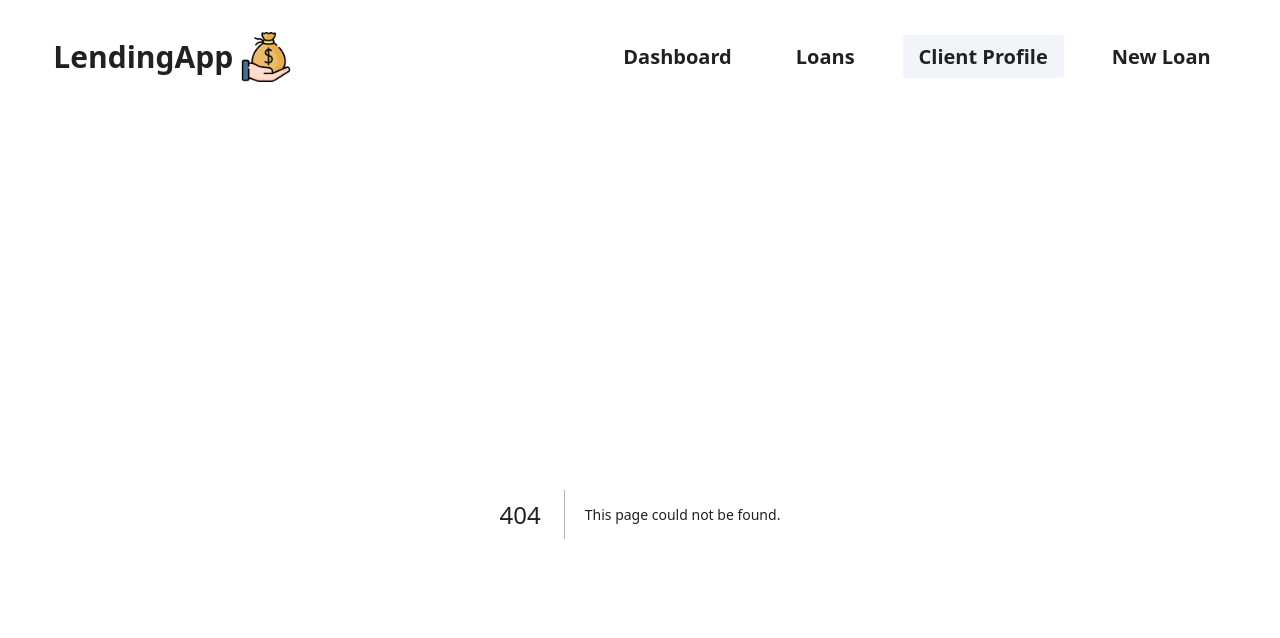
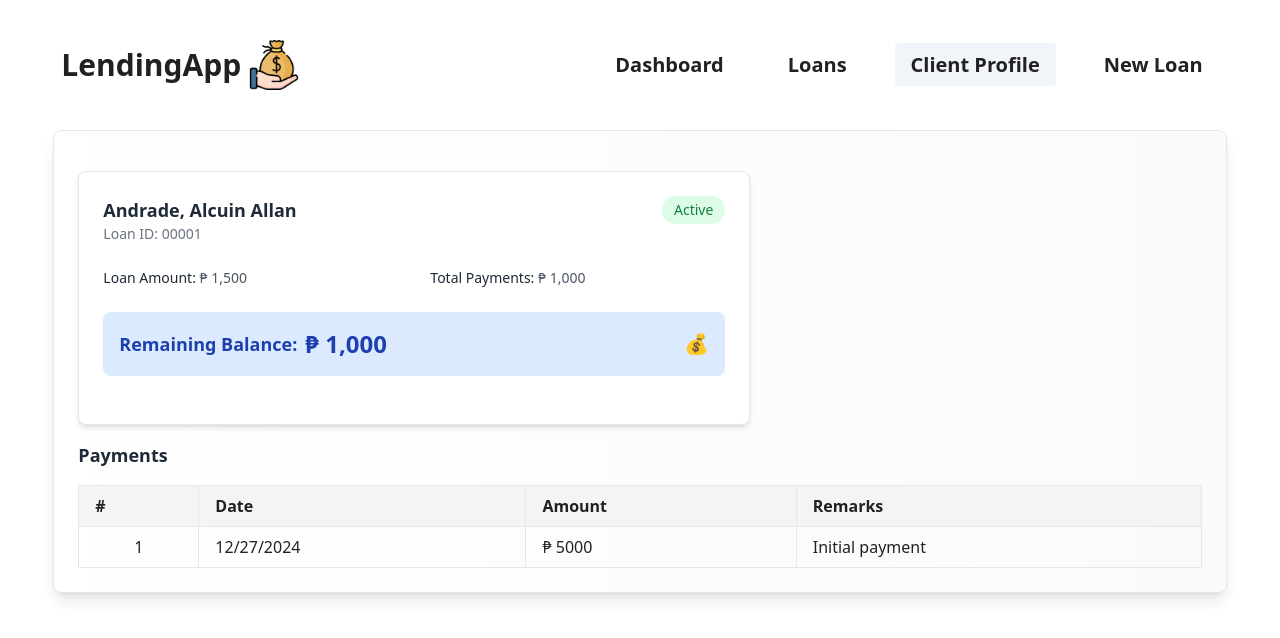
Before and after one commit to alcuin88/lending-app, a Next.js app: page /client-profile/1 in a window 1280 px wide. Before the commit this address had no page. Shown: the top 638 px of the page. Built offline with nearby package versions, Linux system fonts and the light colour scheme.

Commit message:
Add Loan details page

```diff
--- a/app/client-profile/@modal/[loan]/page.tsx
+++ /dev/null
@@ -1,40 +0,0 @@
-import ModalBackdrop from "@/components/client-profile/modal-backdrop";
-
-export default async function LoanDetailPage({
-  params,
-}: {
-  params: Promise<{ loan_id: number }>;
-}) {
-  return (
-    <>
-      <ModalBackdrop />
-      <dialog
-        className="px-8 rounded border-none shadow-sm max-w-3xl w-full bg-white"
-        open
-      >
-        <div className="w-full">
-          {(await params).loan_id}
-          <h1>payments</h1>
-          <div>
-            <table className="table-auto">
-              <thead>
-                <tr>
-                  <th>Date</th>
-                  <th>Amount</th>
-                  <th>Outstanding Amount</th>
-                </tr>
-              </thead>
-              <tbody>
-                <tr>
-                  <td>12/27/2024</td>
-                  <td>5000</td>
-                  <td>2000</td>
-                </tr>
-              </tbody>
-            </table>
-          </div>
-        </div>
-      </dialog>
-    </>
-  );
-}
--- a/app/client-profile/@modal/default.tsx
+++ /dev/null
@@ -1,3 +0,0 @@
-export default function ModalDefaultPage() {
-  return null;
-}
--- /dev/null
+++ b/app/client-profile/[loan]/not-found.tsx
@@ -0,0 +1,8 @@
+export default function NewsNotFoundPage() {
+  return (
+    <div id="error">
+      <h1>Not Found!</h1>
+      <p>Unfortunately, we could not find the requested article.</p>
+    </div>
+  );
+}
--- /dev/null
+++ b/app/client-profile/[loan]/page.tsx
@@ -0,0 +1,58 @@
+import LoanDetailCard from "@/components/client-profile/loan-detail-card";
+import { notFound } from "next/navigation";
+
+export default async function LoanDetailPage({
+  params,
+}: {
+  params: Promise<{ loan: number }>;
+}) {
+  const id = (await params).loan;
+  console.log(id);
+
+  if (!id) {
+    notFound();
+  }
+
+  return (
+    <div className="flex flex-col items-center justify-center bg-gradient-to-r from-white to-gray-50 p-6 w-full mt-4 rounded-lg shadow-lg border border-gray-200">
+      <div className="w-full">
+        <LoanDetailCard loan_id={id} />
+        <div>
+          <h3 className="text-lg font-semibold text-gray-800 mt-4 mb-4">
+            Payments
+          </h3>
+          <table className="table-auto w-full border-collapse border border-gray-200">
+            <thead>
+              <tr className="bg-gray-100">
+                <th className="py-2 px-4 border border-gray-200 text-left">
+                  #
+                </th>
+                <th className="py-2 px-4 border border-gray-200 text-left">
+                  Date
+                </th>
+                <th className="py-2 px-4 border border-gray-200 text-left">
+                  Amount
+                </th>
+                <th className="py-2 px-4 border border-gray-200 text-left">
+                  Remarks
+                </th>
+              </tr>
+            </thead>
+            <tbody>
+              <tr className="hover:bg-gray-50">
+                <td className="py-2 px-4 border border-gray-200 text-center">
+                  1
+                </td>
+                <td className="py-2 px-4 border border-gray-200">12/27/2024</td>
+                <td className="py-2 px-4 border border-gray-200 ">₱ 5000</td>
+                <td className="py-2 px-4 border border-gray-200">
+                  Initial payment
+                </td>
+              </tr>
+            </tbody>
+          </table>
+        </div>
+      </div>
+    </div>
+  );
+}
--- a/app/client-profile/layout.tsx
+++ /dev/null
@@ -1,13 +0,0 @@
-interface props {
-  children: React.ReactNode;
-  modal: React.ReactNode;
-}
-
-export default function NewsDetailLayout({ children, modal }: props) {
-  return (
-    <>
-      {modal}
-      {children}
-    </>
-  );
-}
--- /dev/null
+++ b/components/client-profile/loan-detail-card.tsx
@@ -0,0 +1,41 @@
+export default function LoanDetailCard({ loan_id }: { loan_id: number }) {
+  return (
+    <div className="flex flex-col bg-white p-6 w-full max-w-2xl mt-4 rounded-lg shadow-md border border-gray-200">
+      {/* Header Section */}
+      <div className="flex justify-between items-start mb-6">
+        <div>
+          <h2 className="text-lg font-bold text-gray-800">{`Andrade, Alcuin Allan`}</h2>
+          <p className="text-sm text-gray-500">{`Loan ID: ${loan_id
+            .toString()
+            .padStart(5, "0")}`}</p>
+        </div>
+        <div className="bg-green-100 text-green-700 px-3 py-1 rounded-full text-sm font-medium">
+          Active
+        </div>
+      </div>
+
+      {/* Details Section */}
+      <div className="grid grid-cols-2 gap-8 mb-6">
+        <p className="text-sm text-gray-600">
+          <span className="font-medium text-gray-800">Loan Amount:</span> ₱{" "}
+          {new Intl.NumberFormat().format(1500)}
+        </p>
+        <p className="text-sm text-gray-600">
+          <span className="font-medium text-gray-800">Total Payments:</span> ₱{" "}
+          {new Intl.NumberFormat().format(1000)}
+        </p>
+      </div>
+
+      {/* Remaining Balance Highlight */}
+      <div className="flex items-center justify-between bg-blue-100 text-blue-800 p-4 rounded-lg mb-6">
+        <div className="flex items-center space-x-2">
+          <span className="text-lg font-bold">Remaining Balance:</span>
+          <span className="text-2xl font-extrabold">
+            ₱ {new Intl.NumberFormat().format(1000)}
+          </span>
+        </div>
+        <span className="text-xl">💰</span>
+      </div>
+    </div>
+  );
+}
--- a/components/client-profile/modal-backdrop.tsx
+++ /dev/null
@@ -1,13 +0,0 @@
-"use client";
-
-import { useRouter } from "next/navigation";
-
-export default function ModalBackdrop() {
-  const router = useRouter();
-  return (
-    <div
-      className="fixed top-0 left-0 w-full h-full flex justify-center items-center bg-black/90"
-      onClick={router.back}
-    />
-  );
-}
--- a/components/client-profile/payment-card.tsx
+++ /dev/null
@@ -1,22 +0,0 @@
-import { payment } from "@/types/types";
-
-interface props {
-  payment: payment;
-}
-
-export default function PaymentCard({ payment }: props) {
-  return (
-    <div className="bg-white p-4 rounded-lg shadow-lg w-full max-w-md mt-2">
-      <div className="justify-items-end">
-        <p className="text-xs">{payment.created_at}</p>
-      </div>
-      <div className="flex items-center justify-center">
-        <p>{payment.loan_id}</p>
-        <p className="text-2xl">{`₱ ${new Intl.NumberFormat().format(
-          payment.amount
-        )}`}</p>
-        <div className="bg-gray-100"></div>
-      </div>
-    </div>
-  );
-}
--- a/components/header/main-header.tsx
+++ b/components/header/main-header.tsx
@@ -5,7 +5,7 @@ import logo from "@/assests/images/money-icon.png";
 
 export default function MainHeader() {
   return (
-    <header className="flex justify-between items-center mb-8 font-bold">
+    <header className="flex justify-between items-center mb-8 font-bold p-2 w-full rounded-lg border-none border-gray-200 hover:shadow-xl transition-shadow duration-300">
       <div className="text-3xl">
         <Link className="flex items-center gap-2" href="/dashboard">
           <h1>LendingApp</h1>
```
Also changed, not shown: app/client-profile/page.tsx (+0 -11 lines), 1 other file (tests, documents, lock files or other folders).
